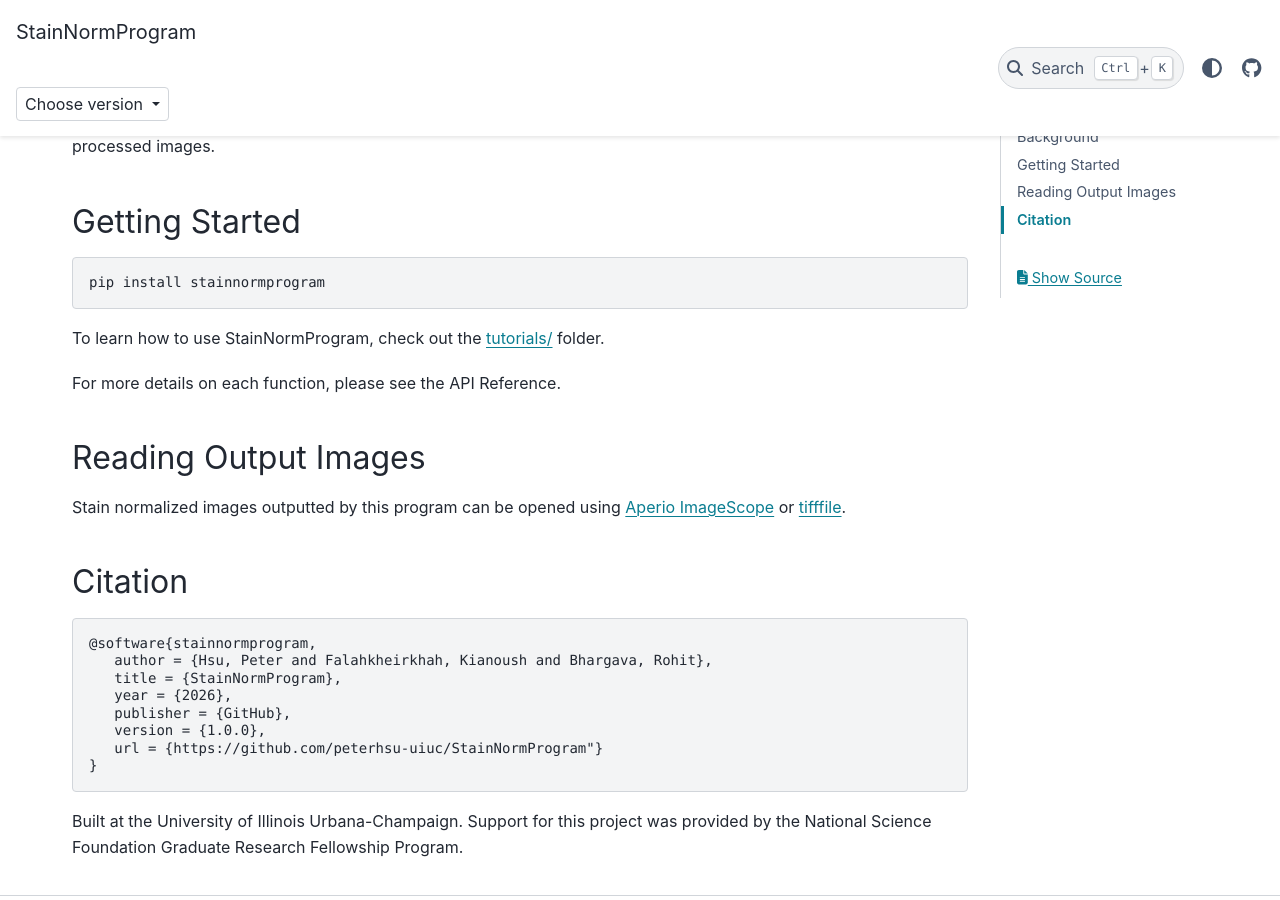
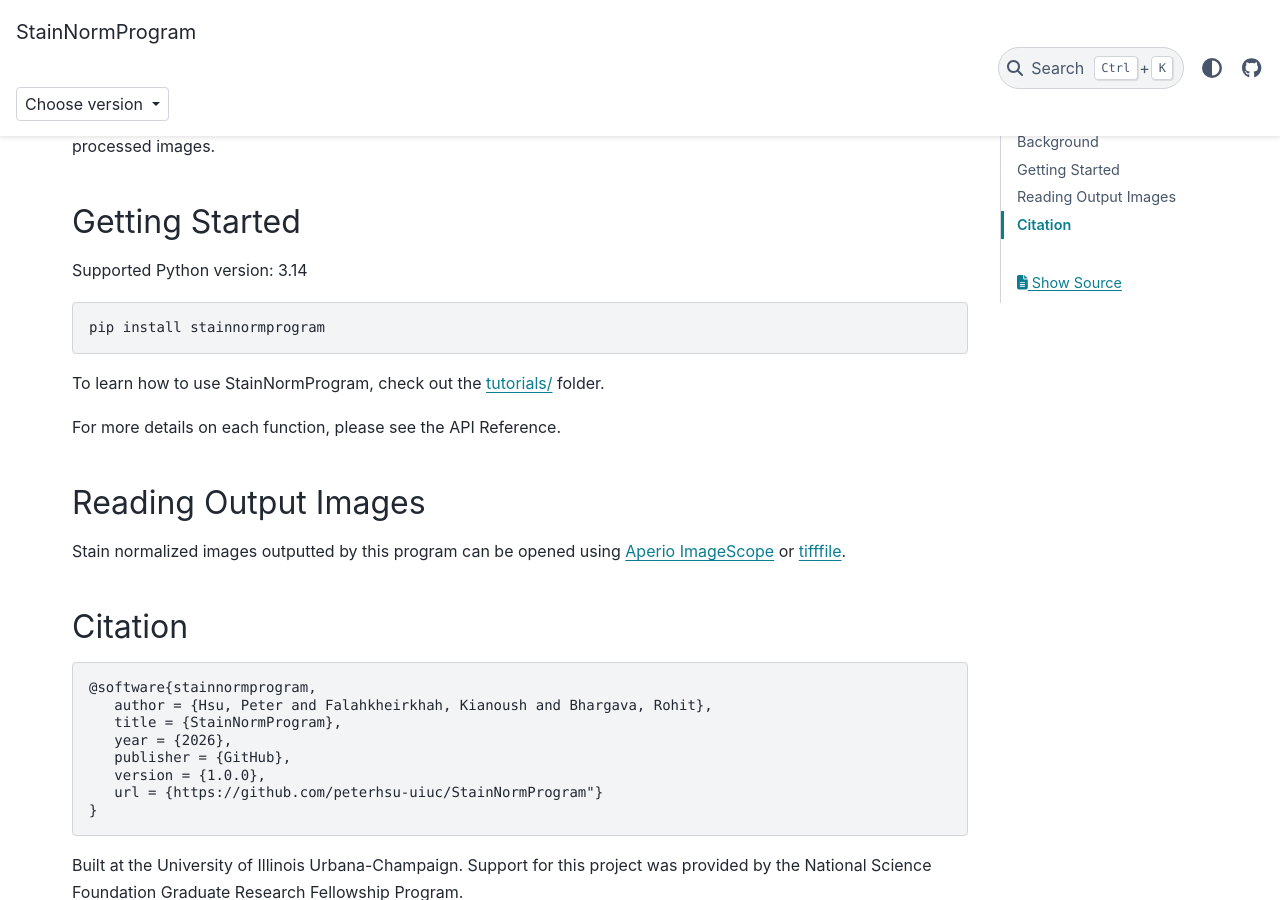
Before and after one commit to peterhsu-uiuc/StainNormProgram, a Sphinx documentation site: the page built from docs/source/index.rst, in a window 1280 px wide and 900 px high, scrolled down 459 px. Built offline with Sphinx 7.4.7 and the PyData theme 0.15.4, drawn with Linux system fonts in a browser that asks for light colours; comment, search, counter and statistics services are not loaded.

Commit message:
Add supported Python version to index

```diff
--- a/docs/source/index.rst
+++ b/docs/source/index.rst
@@ -17,6 +17,8 @@ StainNormProgram provides the utilities needed to perform stain normalization on
 
 Getting Started
 ------------------------------
+
+Supported Python version: 3.14
 
 .. code-block:: bash
 
```
